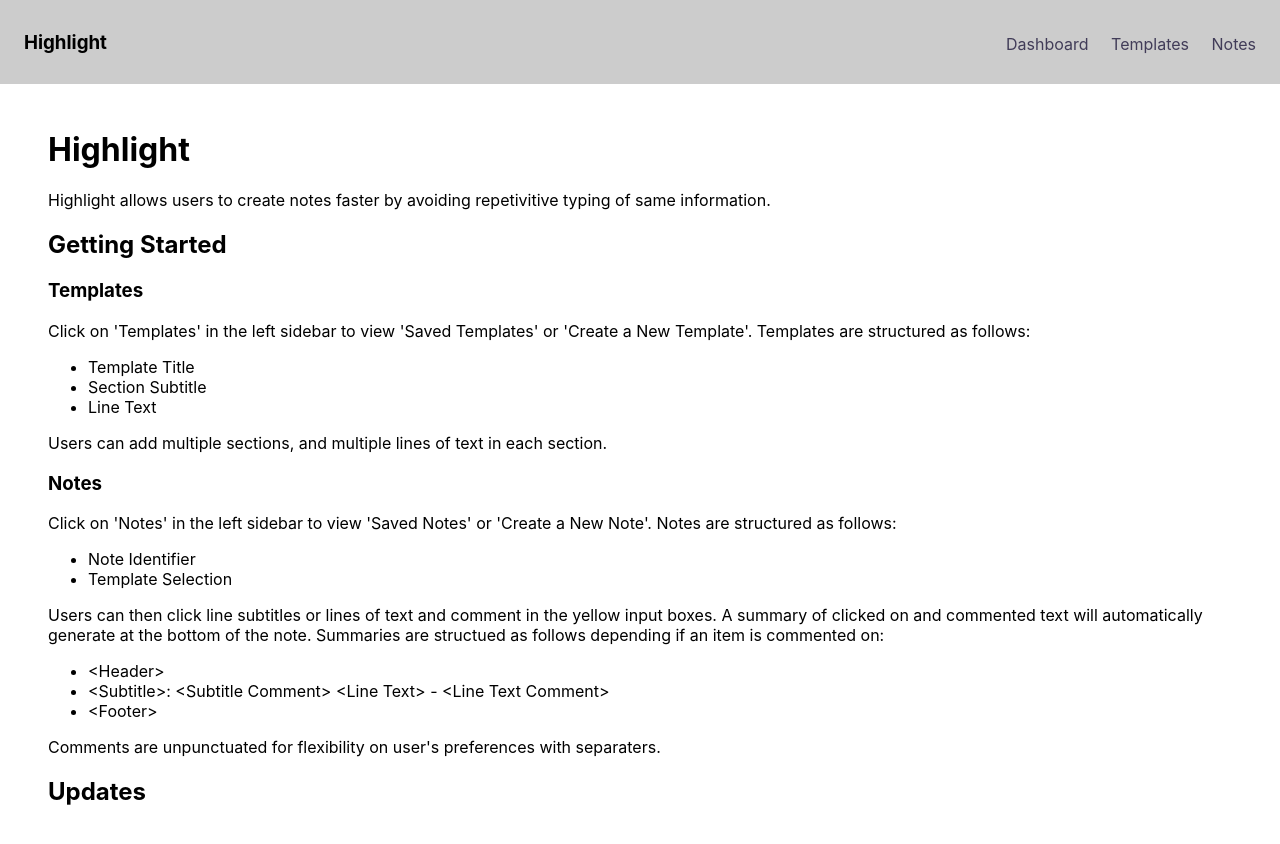
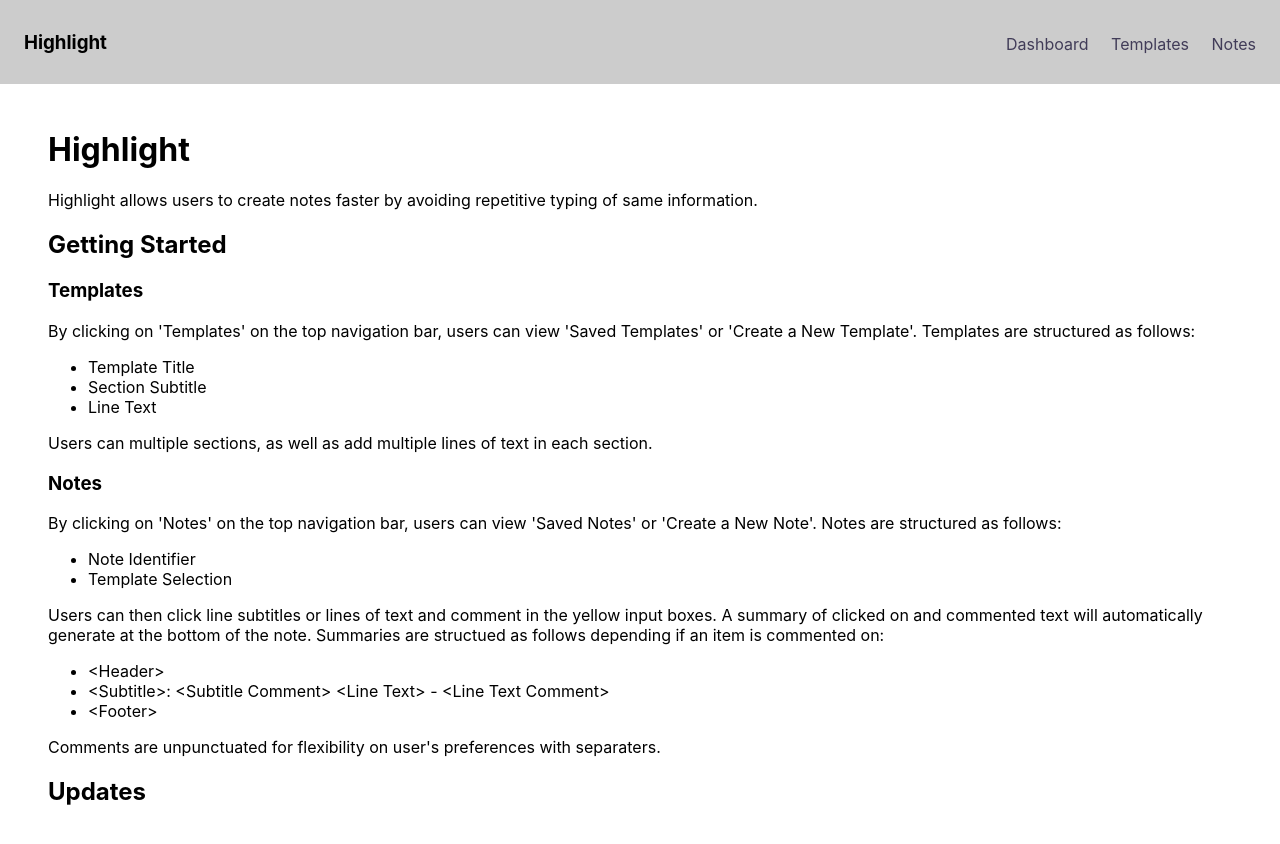
Before and after one commit to julienshim/highlight, a React (Create React App) app: page / in a window 1280 px wide. Shown: the top 844 px of the page. Built offline with nearby package versions, Linux system fonts and the light colour scheme.

Commit message:
updated language for topbar

```diff
--- a/src/components/Dashboard.js
+++ b/src/components/Dashboard.js
@@ -7,20 +7,20 @@ const Home = () => {
         <h1>Highlight</h1>
       </div>
       <p>
-        Highlight allows users to create notes faster by avoiding repetivitive
+        Highlight allows users to create notes faster by avoiding repetitive
         typing of same information.
       </p>
       <h2>Getting Started</h2>
       <h3>Templates</h3>
-      <p>Click on 'Templates' in the left sidebar to view 'Saved Templates' or 'Create a New Template'. Templates are structured as follows:</p>
+      <p>By clicking on 'Templates' on the top navigation bar, users can view 'Saved Templates' or 'Create a New Template'. Templates are structured as follows:</p>
       <ul>
         <li>Template Title</li>
         <li>Section Subtitle</li>
         <li>Line Text</li>
       </ul>
-      <p>Users can add multiple sections, and multiple lines of text in each section.</p>
+      <p>Users can multiple sections, as well as add multiple lines of text in each section.</p>
       <h3>Notes</h3>
-      <p>Click on 'Notes' in the left sidebar to view 'Saved Notes' or 'Create a New Note'. Notes are structured as follows:</p>
+      <p>By clicking on 'Notes' on the top navigation bar, users can view 'Saved Notes' or 'Create a New Note'. Notes are structured as follows:</p>
       <ul>
         <li>Note Identifier</li>
         <li>Template Selection</li>
```
